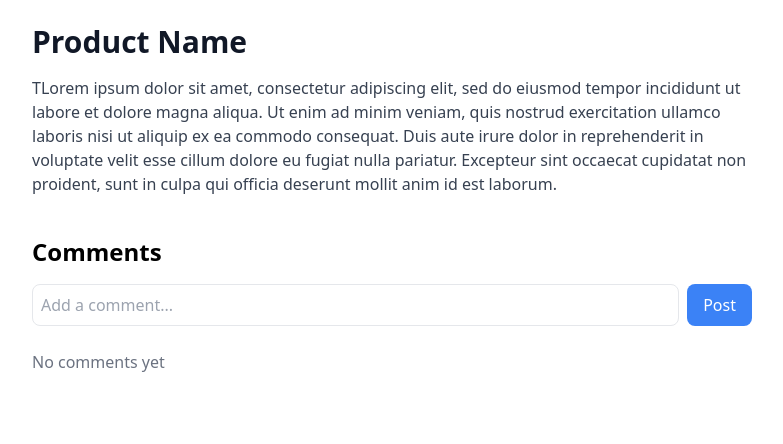
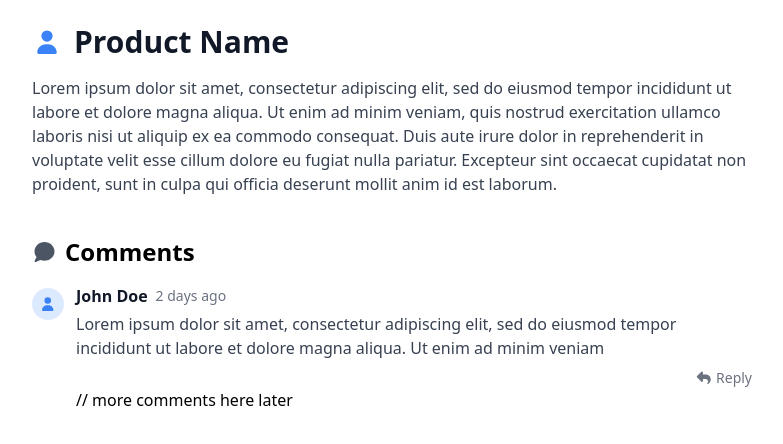
Before and after one commit to VivekPRajeev/ipwbpncs, a React (Vite) app: page / in a window 1280 px wide. Shown: the top 444 px of the page, without its empty margins (248-1031 px from the left). Built offline with nearby package versions, Linux system fonts and the light colour scheme.

Commit message:
Set up fontawesome for icons and created comment  base component

```diff
--- a/package.json
+++ b/package.json
@@ -10,6 +10,11 @@
     "preview": "vite preview"
   },
   "dependencies": {
+    "@fortawesome/fontawesome-svg-core": "^7.1.0",
+    "@fortawesome/free-brands-svg-icons": "^7.1.0",
+    "@fortawesome/free-regular-svg-icons": "^7.1.0",
+    "@fortawesome/free-solid-svg-icons": "^7.1.0",
+    "@fortawesome/react-fontawesome": "^3.0.2",
     "react": "^18.3.1",
     "react-dom": "^18.3.1"
   },
--- a/src/App.tsx
+++ b/src/App.tsx
@@ -1,22 +1,17 @@
-import { useState } from "react";
+import { Comment } from "./components/Comment";
+import { FontAwesomeIcon } from "@fortawesome/react-fontawesome";
+import { faComment, faUser } from "@fortawesome/free-solid-svg-icons";
 
 function App() {
-  const [comments, setComments] = useState<string[]>([]);
-  const [newComment, setNewComment] = useState("");
-
-  const addComment = () => {
-    if (newComment.trim()) {
-      setComments([...comments, newComment]);
-      setNewComment("");
-    }
-  };
-
   return (
     <div className="max-w-3xl mx-auto p-6">
-      <h1 className="text-3xl font-bold mb-4 text-gray-900">Product Name</h1>
+      <div className="flex items-center gap-3 mb-4">
+        <FontAwesomeIcon icon={faUser} className="text-2xl text-blue-500" />
+        <h1 className="text-3xl font-bold text-gray-900">Product Name</h1>
+      </div>
 
       <p className="text-gray-700 mb-8">
-        TLorem ipsum dolor sit amet, consectetur adipiscing elit, sed do eiusmod
+        Lorem ipsum dolor sit amet, consectetur adipiscing elit, sed do eiusmod
         tempor incididunt ut labore et dolore magna aliqua. Ut enim ad minim
         veniam, quis nostrud exercitation ullamco laboris nisi ut aliquip ex ea
         commodo consequat. Duis aute irure dolor in reprehenderit in voluptate
@@ -26,38 +21,12 @@ function App() {
       </p>
 
       <div className="mt-10">
-        <h2 className="text-2xl font-semibold mb-4">Comments</h2>
-
-        <div className="flex gap-2 mb-6">
-          <input
-            type="text"
-            placeholder="Add a comment..."
-            value={newComment}
-            onChange={(e) => setNewComment(e.target.value)}
-            className="flex-1 p-2 border rounded-lg focus:outline-none focus:ring-2 focus:ring-blue-500"
-          />
-          <button
-            onClick={addComment}
-            className="bg-blue-500 text-white px-4 py-2 rounded-lg hover:bg-blue-600"
-          >
-            Post
-          </button>
+        <div className="flex items-center gap-2 mb-4">
+          <FontAwesomeIcon icon={faComment} className="text-xl text-gray-600" />
+          <h2 className="text-2xl font-semibold">Comments</h2>
         </div>
 
-        <div className="space-y-4">
-          {comments.length > 0 ? (
-            comments.map((c, i) => (
-              <div
-                key={i}
-                className="p-3 border rounded-lg bg-gray-50 shadow-sm"
-              >
-                {c}
-              </div>
-            ))
-          ) : (
-            <p className="text-gray-500">No comments yet</p>
-          )}
-        </div>
+        <Comment />
       </div>
     </div>
   );
--- /dev/null
+++ b/src/components/Comment/index.tsx
@@ -0,0 +1,30 @@
+import { FontAwesomeIcon } from "@fortawesome/react-fontawesome";
+import { faUser, faReply } from "@fortawesome/free-solid-svg-icons";
+
+export const Comment = () => {
+  return (
+    <div className="flex gap-3 relative">
+      <div className="w-8 h-8 bg-blue-100 rounded-full flex items-center justify-center mt-1">
+        <FontAwesomeIcon icon={faUser} className="text-blue-500 text-sm" />
+      </div>
+      <div className="flex-1">
+        <div className="flex items-center gap-2 mb-1">
+          <span className="font-bold text-gray-900">John Doe</span>
+          <span className="text-sm text-gray-500">2 days ago</span>
+        </div>
+        <p className="text-gray-700">
+          Lorem ipsum dolor sit amet, consectetur adipiscing elit, sed do
+          eiusmod tempor incididunt ut labore et dolore magna aliqua. Ut enim ad
+          minim veniam
+        </p>
+        <div className="flex justify-end mt-2">
+          <button className="flex items-center gap-1 text-sm text-gray-500 hover:text-blue-600">
+            <FontAwesomeIcon icon={faReply} />
+            Reply
+          </button>
+        </div>
+        // more comments here later
+      </div>
+    </div>
+  );
+};
--- /dev/null
+++ b/src/fontawesome.ts
@@ -0,0 +1,14 @@
+import { library } from "@fortawesome/fontawesome-svg-core";
+import {
+  faPaperPlane,
+  faComment,
+  faUser,
+  faReply,
+  faEdit,
+  faTrash,
+} from "@fortawesome/free-solid-svg-icons";
+
+// Add icons to the library so you can use them throughout your app more easily
+library.add(faPaperPlane, faComment, faUser, faReply, faEdit, faTrash);
+
+export { faPaperPlane, faComment, faUser, faReply, faEdit, faTrash };
--- a/src/main.tsx
+++ b/src/main.tsx
@@ -1,6 +1,7 @@
 import { StrictMode } from "react";
 import { createRoot } from "react-dom/client";
 import "./index.css";
+import "./fontawesome";
 import App from "./App.tsx";
 
 createRoot(document.getElementById("root")!).render(
```
Also changed, not shown: 2 other files (tests, documents, lock files or other folders).
